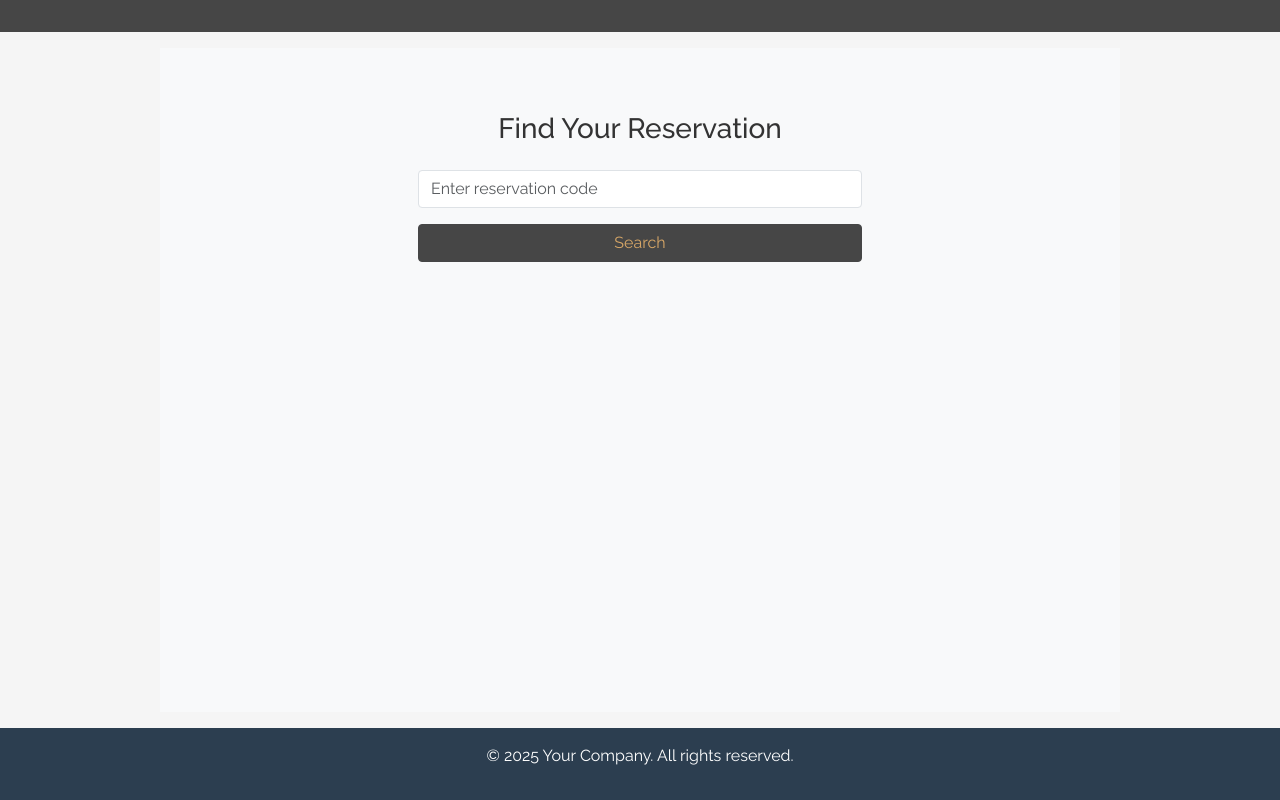
After one commit to justteshi/gran-capi-homes, a Django app: template app/bookings/templates/home.html in a window 1280 px wide. The commit adds this page. Run offline with Django 4.2, Linux system fonts and the light colour scheme; the template is opened without the code that fills it, so the values that code supplies are empty; some libraries are stand-ins or nearby versions.

Commit message:
Add reservation lookup feature and refactor policy model
Introduce a home page with a reservation lookup form, enabling users to search for their reservation by code. Refactor the `Policies` model to `Policy`, update related admin configurations, and enhance template styling to reflect consistent branding. Additionally, adjust URLs and views to support the new functionality and model changes.

```diff
--- a/app/bookings/admin.py
+++ b/app/bookings/admin.py
@@ -1,5 +1,5 @@
 from django.contrib import admin
-from .models import Apartment, Reservation, Guest, Policies
+from .models import Apartment, Reservation, Guest, Policy
 from django.utils.html import format_html
 from django.urls import reverse
 
@@ -59,7 +59,7 @@ class GuestAdmin(admin.ModelAdmin):
     list_filter = ('reservation', 'first_name')
 
 
-class PoliciesAdmin(admin.ModelAdmin):
+class PolicyAdmin(admin.ModelAdmin):
     list_display = ('title', 'active')
     readonly_fields = ('preview',)
 
@@ -69,6 +69,6 @@ class PoliciesAdmin(admin.ModelAdmin):
 
 
 admin.site.register(Guest, GuestAdmin)
-admin.site.register(Policies, PoliciesAdmin)
+admin.site.register(Policy, PolicyAdmin)
 admin.site.register(Apartment, ApartmentAdmin)
 admin.site.register(Reservation, ReservationAdmin)
--- a/app/bookings/templates/base.html
+++ b/app/bookings/templates/base.html
@@ -5,7 +5,9 @@
     <meta charset="UTF-8">
     <meta name="viewport" content="width=device-width, initial-scale=1.0">
     <title>Reservation Form</title>
-
+    {% if theme and theme.logo %}
+        <link rel="icon" href="{{ theme.favicon.url }}" type="image/x-icon">
+    {% endif %}
 
     <!-- Bootstrap CDN -->
     <link href="https://cdn.jsdelivr.net/npm/bootstrap@5.3.0-alpha1/dist/css/bootstrap.min.css" rel="stylesheet">
@@ -18,10 +20,19 @@
     <link rel="stylesheet" href="{% static 'css/styles.css' %}">
     <!-- Link to Gran Capital's styling (assumed custom styles) -->
     <style>
+        html {
+            height: 100%;
+        }
         body {
             font-family: "Raleway", sans-serif;
             background-color: #f5f5f5;
             color: #333;
+            height: 100%;
+            display: flex;
+            flex-direction: column;
+        }
+        main {
+            flex: 1;
         }
         header {
             background-color: #464646; /* Dark blue-gray like Gran Capital */
@@ -42,13 +53,15 @@
         .form-control, .btn {
             border-radius: 0.25rem;
         }
-        .btn-primary {
-            background-color: #e74c3c; /* Red accent color */
-            border-color: #e74c3c;
-        }
-        .btn-primary:hover {
-            background-color: #c0392b; /* Darker red for hover */
-            border-color: #c0392b;
+        .btn-grancapi {
+            background-color: #464646;
+            border-color: #464646;
+            color: #D8A767;
+            &:hover {
+                background-color: #D8A767;
+                border-color: #D8A767;
+                color: #464646;
+            }
         }
         .bg-light {
             background-color: #ecf0f1; /* Light gray for form background */
@@ -69,26 +82,10 @@
 <!--            <h1>Welcome to the Reservation Form</h1>-->
         </div>
     </header>
-
     <!-- Main Content -->
     <main class="container my-3 bg-light py-3">
         {% block content %}
-        <!-- Example Form (use this structure or adjust to your needs) -->
-        <form action="#" method="post">
-            <div class="mb-3">
-                <label for="name" class="form-label">Full Name</label>
-                <input type="text" class="form-control" id="name" required>
-            </div>
-            <div class="mb-3">
-                <label for="email" class="form-label">Email</label>
-                <input type="email" class="form-control" id="email" required>
-            </div>
-            <div class="mb-3">
-                <label for="date" class="form-label">Reservation Date</label>
-                <input type="date" class="form-control" id="date" required>
-            </div>
-            <button type="submit" class="btn btn-primary">Submit Reservation</button>
-        </form>
+
         {% endblock %}
     </main>
 
--- /dev/null
+++ b/app/bookings/templates/home.html
@@ -0,0 +1,25 @@
+{% extends 'base.html' %}
+
+{% block content %}
+<div class="container mt-5">
+    <div class="row justify-content-center">
+        <div class="col-md-6">
+            <h3 class="mb-4 text-center">Find Your Reservation</h3>
+            <form method="get" action="{% url 'check_reservation' %}">
+                <div class="mb-3">
+                    <input type="text" name="code" class="form-control" placeholder="Enter reservation code" required>
+                </div>
+                {% if error %}
+                <div class="alert alert-danger mt-3" role="alert">
+                    {{ error }}
+                </div>
+            {% endif %}
+                <div class="d-grid">
+                    <button type="submit" class="btn btn-grancapi">Search</button>
+                </div>
+            </form>
+
+        </div>
+    </div>
+</div>
+{% endblock %}
--- a/app/bookings/urls.py
+++ b/app/bookings/urls.py
@@ -1,9 +1,11 @@
 # urls.py
 
 from django.urls import path
-from .views import guest_info_view, guest_info_success_view
+from .views import home_view, guest_info_view, guest_info_success_view, check_reservation
 
 urlpatterns = [
+    path('', home_view, name='home'),
     path('checkin/<str:code>/', guest_info_view, name='guest-info'),  # Updated URL pattern
     path('guest-info/<str:code>/success/', guest_info_success_view, name='guest_info_success'),
+    path('check/', check_reservation, name='check_reservation'),
 ]
--- a/docker-compose.yml
+++ b/docker-compose.yml
@@ -16,6 +16,9 @@ services:
   web:
     build: .
     command: python manage.py runserver 0.0.0.0:3000
+#    FOR DEVELOPMENT
+#    volumes:
+#      - ./app:/app
     ports:
       - "3000:3000"
     depends_on:
```
Also changed, not shown: app/bookings/models.py (+7 -1 lines), app/bookings/views.py (+14 -0 lines), app/bookings/migrations/0006_rename_policies_policy_alter_policy_options.py (added).
